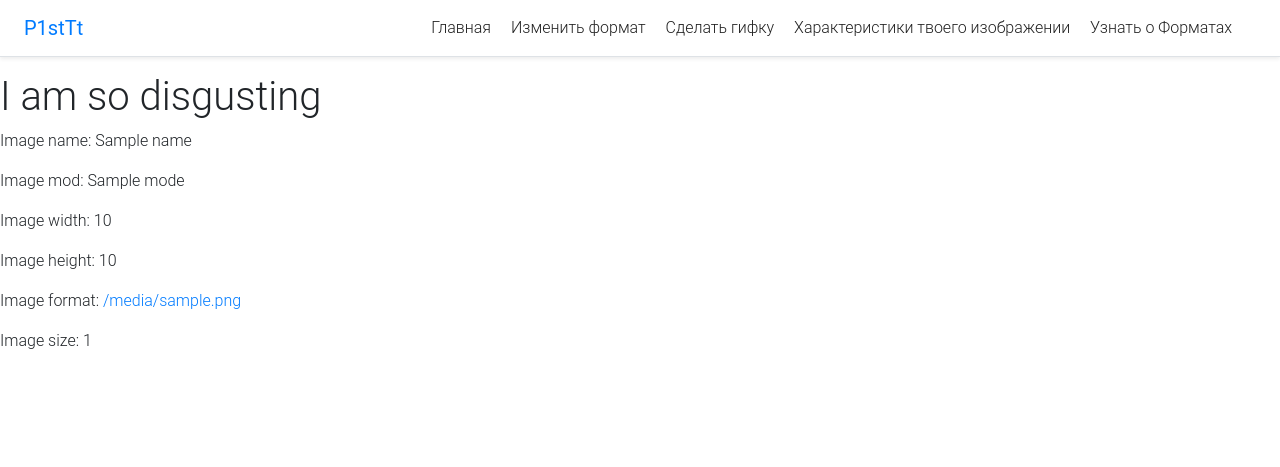
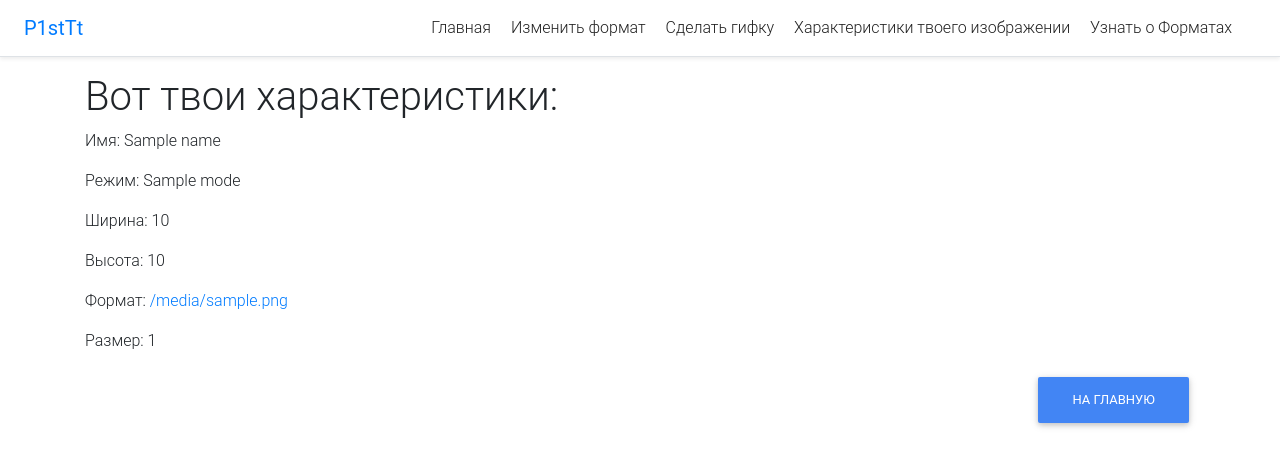
Before and after one commit to strange-capp/p1sttt, a Python web app: template app/templates/info.html in a window 1280 px wide. Shown: the top 467 px of the page. Run offline with Jinja, Linux system fonts and the light colour scheme; the template is opened without the code that fills it: most values are stand-ins (such as "Sample title", 1, 10 or a date in 2020); some libraries are stand-ins or nearby versions.

Commit message:
change saving

```diff
--- a/app/info_about_image/views.py
+++ b/app/info_about_image/views.py
@@ -44,10 +44,13 @@ def show_info():
     if format.lower() not in suitable:
         return render_template('404.html'), 404
 
+    if format == '':
+        return render_template('info.html', extension=format, suitable=suitable)
+
     if format.lower() not in suitable:
         return render_template('bad_extension.html', bad=format, good=[ext.replace('.', '') for ext in suitable])
 
-    filepath = os.path.join(current_app.config.get('UPLOAD_FOLDER'), filename)
+    filepath = os.path.join(current_app.config.get('BASE_DIR'), 'p1sttt/app/static/users_images/') + filename
 
     file.save(filepath)
     file.close()
--- a/app/make_gif/views.py
+++ b/app/make_gif/views.py
@@ -62,7 +62,7 @@ def making():
             if format.lower().replace('.', '') not in suitable:
                 return render_template('bad_extension.html', bad=filename + ' ' + format, good=suitable)
 
-            pathname = os.path.join(current_app.config.get('UPLOAD_FOLDER'), filename)
+            pathname = os.path.join(current_app.config.get('BASE_DIR'), 'p1sttt/app/static/users_images/') + filename
 
             file.save(pathname)
             file.close()
--- a/app/pil_utils/make_gif.py
+++ b/app/pil_utils/make_gif.py
@@ -1,6 +1,7 @@
 from PIL import Image
 import os
 from ..pil_utils.pil_demo import change_size
+from flask import current_app
 
 
 
@@ -28,7 +29,7 @@ def gif(speed, user_images, name=None):
         image = Image.open(file).convert('RGB')
         images.append(image)
 
-    sub_dir = './app/static/reformated/'
+    sub_dir = os.path.join(current_app.config.get('BASE_DIR'), 'p1sttt/app/static/reformated/')
     fullname = sub_dir + basename + '.gif'
     images[0].save(fullname, save_all=True, append_images=images[1:], optimize=False, duration=speed, loop=0)
 
--- a/app/templates/convert.html
+++ b/app/templates/convert.html
@@ -35,7 +35,7 @@
         </div>
         {% endfor %}
       </div>
-          <a href="/" class="btn btn-primary my-2">На главную</a>
+          <p align="right"><a href="/" class="btn btn-primary my-2">На главную</a></p>
     </div>
   </div>
 </main>
--- a/app/templates/downloading.html
+++ b/app/templates/downloading.html
@@ -7,9 +7,9 @@
 <body>
 {% include 'base.html' %}
 <div class="container">
-<h1>Here is your file:</h1>
+<h1>Вот твое изображение:</h1>
 <img src="{{ file }}" />
-<p><a href="{{ file }}" download>Download</a></p>
+<p><a href="{{ file }}" download>Скачать</a></p>
 </div>
 </body>
 </html>
--- a/app/templates/info.html
+++ b/app/templates/info.html
@@ -6,12 +6,15 @@
 </head>
 <body>
 {% include 'base.html' %}
-<h1>I am so disgusting</h1>
-<p>Image name: {{ name }}</p>
-<p>Image mod: {{ mode }}</p>
-<p>Image width: {{ width }}</p>
-<p>Image height: {{ height }}</p>
-<p>Image format: <a href="{{ url_for('info_about_format.show') + '?format=' + image_format }}">{{ image_format }}</a></p>
-<p>Image size: {{ size }}</p>
+<div class="container">
+<h1>Вот твои характеристики:</h1>
+<p>Имя: {{ name }}</p>
+<p>Режим: {{ mode }}</p>
+<p>Ширина: {{ width }}</p>
+<p>Высота: {{ height }}</p>
+<p>Формат: <a href="{{ url_for('info_about_format.show') + '?format=' + image_format }}">{{ image_format }}</a></p>
+<p>Размер: {{ size }}</p>
+<p align="right"><a href="/" class="btn btn-primary my-2">На главную</a></p>
+</div>
 </body>
 </html>
--- a/app/templates/info_about_format.html
+++ b/app/templates/info_about_format.html
@@ -12,5 +12,6 @@
     <li><a href="{{ url_for('info_about_format.show') + '?format='+ extension }}">{{extension}}</a></li>
     {% endfor %}
 </ul>
+<p align="right"><a href="/" class="btn btn-primary my-2">На главную</a></p>
 </body>
 </html>
--- a/app/templates/show_format.html
+++ b/app/templates/show_format.html
@@ -8,5 +8,7 @@
 {% include 'base.html' %}
 <h1>Here is {{ format }}</h1>
 <p>{{ text }}</p>
+<a href="{{ url_for('convert.choose_file') + '?extension='+ '.' + format.lower() }}">Конвертировать в {{ format }}</a>
+<p align="right"><a href="/" class="btn btn-primary my-2">На главную</a></p>
 </body>
 </html>
--- a/app/templates/uploading.html
+++ b/app/templates/uploading.html
@@ -7,8 +7,8 @@
 <body>
 {% include 'base.html' %}
 <div class="container">
-<h1>Upload image to make it <a href="{{ url_for('info_about_format.show') + '/?format=' + extension.upper() }}">{{ extension.upper().replace('.', '') }}</a></h1>
-<p>The File must have one of the following extensions: {% for ext in suitable %} <a href="{{ url_for('info_about_format.show') + '/?format=' + ext.upper() }}">.{{ ext }}</a> {% endfor %}</p>
+<h1>Заггрузи свое изображение чтобы сделать его <a href="{{ url_for('info_about_format.show') + '/?format=' + extension.upper() }}">{{ extension.upper().replace('.', '') }}</a></h1>
+<p>Файл должен иметь одно из слудующих расширений: {% for ext in suitable %} <a href="{{ url_for('info_about_format.show') + '/?format=' + ext.upper() }}">.{{ ext }}</a> {% endfor %}</p>
 <form  action="{{ url_for('convert.choose_file') }}" method="POST" enctype="multipart/form-data">
     <div class="file-upload-wrapper">
         <input type="hidden" name="extension" value="{{ extension }}">
--- a/config.py
+++ b/config.py
@@ -8,9 +8,10 @@ class Config:
     SQLALCHEMY_TRACK_MODIFICATIONS = False
     SQLALCHEMY_RECORD_QUERIES = True
     UPLOAD_FOLDER = UPLOAD_FOLDER
-    CELERY_BROKER_URL = 'redis://localhost:6379/0'
-    CELERY_RESULT_BACKEND = 'redis://localhost:6379/0'
+    # CELERY_BROKER_URL = 'redis://localhost:6379/0'
+    # CELERY_RESULT_BACKEND = 'redis://localhost:6379/0'
     SSL_REDIRECT = True if os.environ.get('DYNO') else False
+    BASE_DIR = os.path.dirname(os.path.dirname(os.path.abspath(__file__)))
 
     @staticmethod
     def init_app(app):
--- /dev/null
+++ b/passenger_wsgi.py
@@ -0,0 +1 @@
+from p1sttt import app as application
```
Also changed, not shown: app/convert/views.py (+16 -12 lines), app/pil_utils/pil_demo.py (+4 -5 lines), app/templates/bad_extension.html (+6 -2 lines), app/templates/info_about_image.html (+9 -4 lines), p1sttt.py (line endings or trailing spaces).
